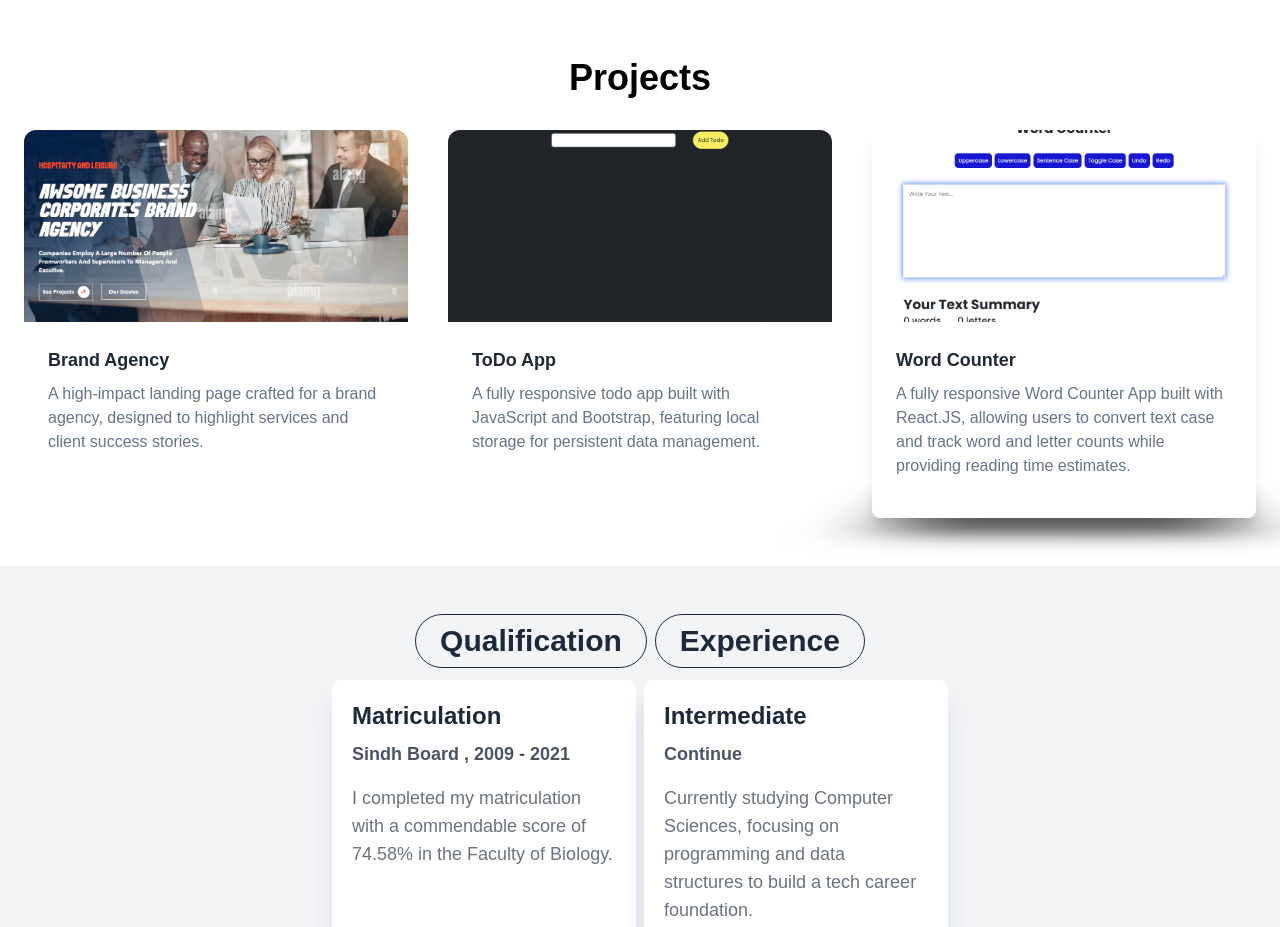
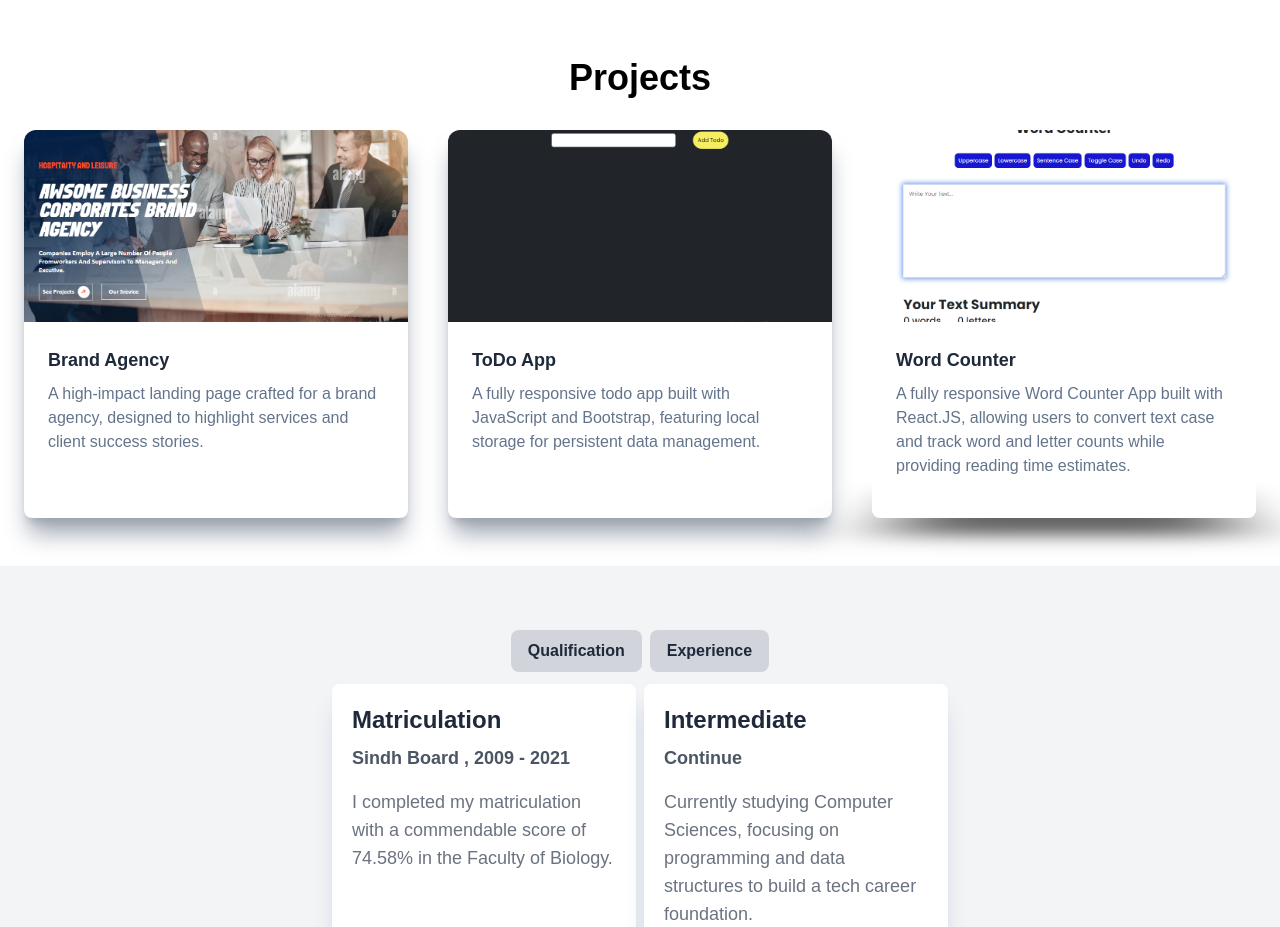
Before and after one commit to waasimAnsari786/waasim, a React (Vite) app: page /contact in a window 1280 px wide. Shown: the part 1500-2427 px from the top of the page. Built offline with nearby package versions, Linux system fonts and the light colour scheme; a web font is replaced by a local one.

Commit message:
i made some changes in the UI

```diff
--- a/src/components/AboutSection.jsx
+++ b/src/components/AboutSection.jsx
@@ -67,11 +67,11 @@ const AboutSection = () => {
 
             {/* Download CV Button */}
             <a
-              href="/Waasim's CV.pdf"
+              href="/waasim ansari resume.pdf"
               target="_blank" // Add the actual link to your CV
             >
               <MyButton
-                btnClass="bg-gray-300 text-slate-800 hover:bg-slate-800 hover:text-white transition duration-300 ease-linear font-semibold py-2 px-4 flex items-center justify-center rounded-lg mt-4 capitalize dark:bg-white border-[0.1rem] border-transparent dark:bg-transparent dark:text-white dark:hover:bg-white dark:hover:text-slate-800 dark:border-white"
+                btnClass="bg-gray-300 text-slate-800 hover:bg-slate-800 hover:text-white transition-all duration-300 ease-linear font-semibold py-2 px-4 flex items-center justify-center rounded-lg mt-4 capitalize border-[0.1rem] border-transparent dark:bg-transparent dark:text-white dark:hover:bg-white dark:hover:text-slate-800 dark:border-white"
                 btnText={
                   <>
                     <FaDownload className="mr-2" /> Download CV
--- a/src/components/DetailedProject.jsx
+++ b/src/components/DetailedProject.jsx
@@ -21,7 +21,7 @@ export default function DetailedProject() {
           <div className="w-full md:w-1/2">
             <h3 className="text-2xl font-semibold mb-2">{title}</h3>
             <p className="text-gray-600 dark:text-white mb-4">{description}</p>
-            <div className="flex  gap-2">
+            <div className="flex flex-wrap gap-2">
               <Link
                 to={liveURL}
                 target="_blank"
--- a/src/components/MyPortfolio.jsx
+++ b/src/components/MyPortfolio.jsx
@@ -72,7 +72,7 @@ export default function MyPortfolio() {
           myAni="fade-up"
         />
         <div
-          className="container mx-auto grid grid-cols-3 gap-10 px-6 "
+          className="container mx-auto grid grid-cols-1 lg:grid-cols-3 gap-10 px-6 "
           data-aos="zoom-in"
         >
           <MySlider
@@ -95,18 +95,16 @@ export default function MyPortfolio() {
 
       <section className="bg-gray-100 py-12 dark:bg-slate-800 ">
         <div className="container mx-auto flex flex-col justify-center items-center gap-5 lg:gap-3 px-6">
-          <div className="w-full flex justify-center gap-2">
+          <div className="w-full flex justify-center gap-2" data-aos="fade-up">
             <MyButton
               btnText="qualification"
-              btnClass="text-3xl text-center capitalize bg-transparent text-slate-800 border-[0.1rem] border-slate-800 hover:bg-slate-800 hover:text-white font-bold py-2 px-6 rounded-full transition duration-300 ease-in dark:bg-transparent dark:text-white dark:hover:bg-white dark:hover:text-slate-800 dark:border-white"
+              btnClass="bg-gray-300 text-slate-800 hover:bg-slate-800 hover:text-white transition-all duration-300 ease-linear font-semibold py-2 px-4 flex items-center justify-center rounded-lg mt-4 capitalize border-[0.1rem] border-transparent dark:bg-transparent dark:text-white dark:hover:bg-white dark:hover:text-slate-800 dark:border-white"
               btnFunc={handleQuaExp}
-              btnAni="fade-up"
             />
             <MyButton
               btnText="experience"
-              btnClass="text-3xl text-center capitalize bg-transparent text-slate-800 border-[0.1rem] border-slate-800 hover:bg-slate-800 hover:text-white font-bold py-2 px-6 rounded-full transition duration-300 ease-in dark:bg-transparent dark:text-white dark:hover:bg-white dark:hover:text-slate-800 dark:border-white"
+              btnClass="bg-gray-300 text-slate-800 hover:bg-slate-800 hover:text-white transition-all duration-300 ease-linear font-semibold py-2 px-4 flex items-center justify-center rounded-lg mt-4 capitalize border-[0.1rem] border-transparent dark:bg-transparent dark:text-white dark:hover:bg-white dark:hover:text-slate-800 dark:border-white"
               btnFunc={handleQuaExp}
-              btnAni="fade-up"
             />
           </div>
           <QualificationSection quaArr={QuaExp} />
--- a/src/components/MySlider.jsx
+++ b/src/components/MySlider.jsx
@@ -13,7 +13,7 @@ export default function MySlider({ sliderEffect, sliderDataArr, sliderVal }) {
   if (sliderEffect === "cards") {
     return (
       <>
-        <div>
+        <div className="rounded-lg shadow-gray-400 shadow-xl min-h-1">
           <Swiper
             grabCursor={true}
             effect={"creative"}
@@ -52,7 +52,7 @@ export default function MySlider({ sliderEffect, sliderDataArr, sliderVal }) {
   } else if (sliderEffect === "creative") {
     return (
       <>
-        <div className="w-full">
+        <div className="rounded-lg shadow-gray-400 shadow-xl min-h-1">
           <Swiper
             grabCursor={true}
             effect={"creative"}
--- a/src/components/ProjectCard.jsx
+++ b/src/components/ProjectCard.jsx
@@ -11,10 +11,14 @@ export default function ProjectCard({ liveURL, img, title, shortDes }) {
     <>
       <div
         key={liveURL}
-        className="bg-white shadow-lg rounded-lg overflow-hidden"
+        className="bg-white  rounded-lg overflow-hidden"
         data-aos="zoom-in"
       >
-        <img src={img} alt={title} className="w-full h-48 object-cover" />
+        <img
+          src={img}
+          alt={title}
+          className="w-full h-60 lg:h-48 object-cover"
+        />
         <div className="p-6">
           <h3 className="text-lg font-semibold mb-2 text-slate-800">{title}</h3>
           <p className="text-slate-500 mb-4">{shortDes}</p>
```
Also changed, not shown: 2 other files (tests, documents, lock files or other folders).
